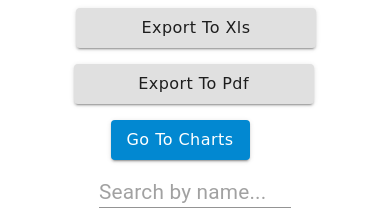
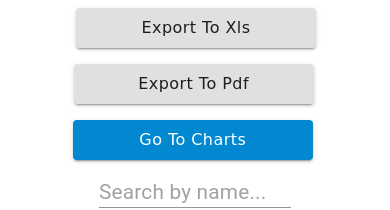
Before and after one commit to orzarhi/orders-info, a React (Vite) app: page / in a window 390 px wide. Shown: the top 210 px of the page. Built offline with nearby package versions, Linux system fonts and the light colour scheme.

Commit message:
Fix responsive

```diff
--- a/src/components/employees/Employees.css
+++ b/src/components/employees/Employees.css
@@ -89,7 +89,7 @@
 		width: 15rem !important;
 		left: 0.6rem !important;
 	}
-	.charts {
+	.charts-btn {
 		width: 15rem !important;
 		left: 0.8rem !important;
 	}
```
